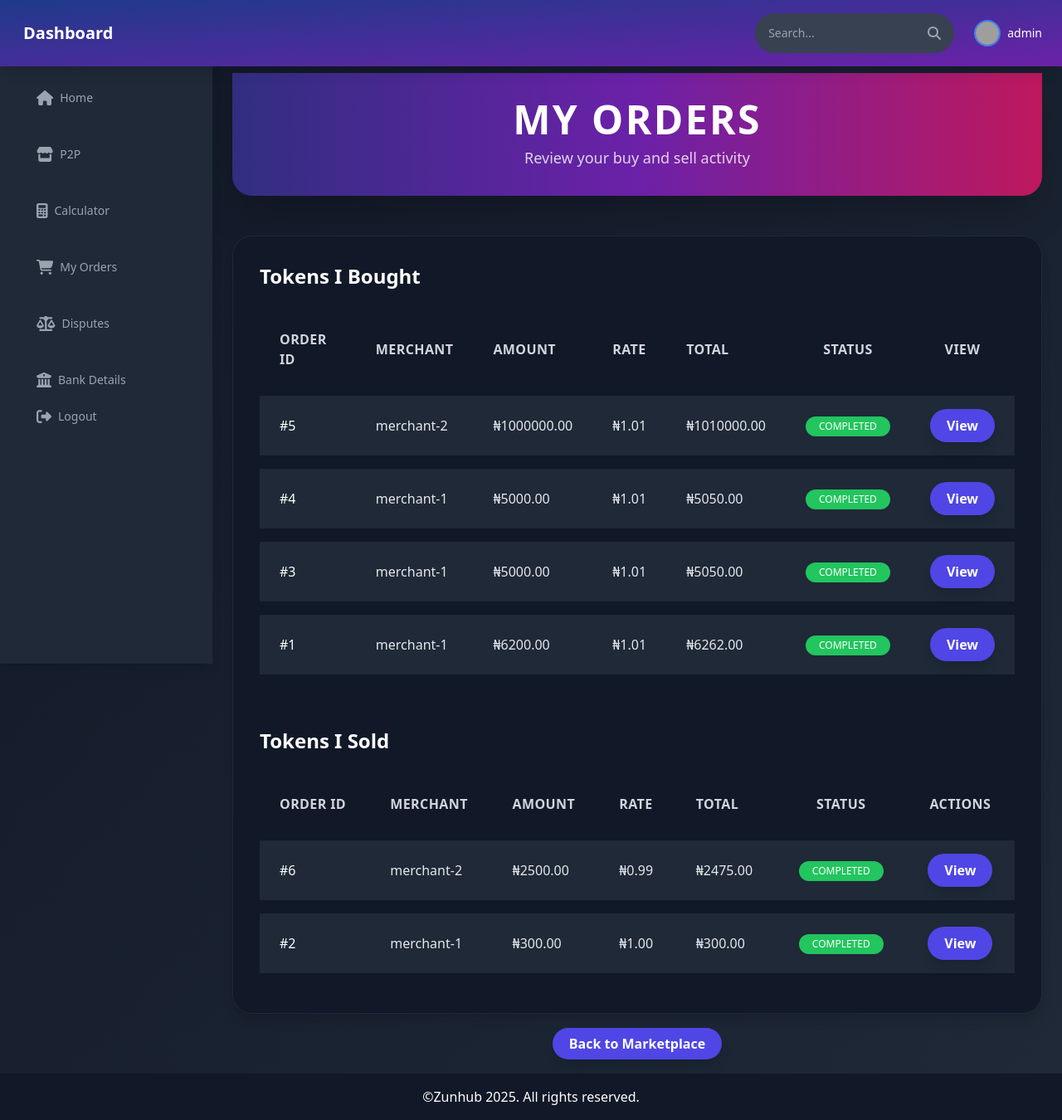
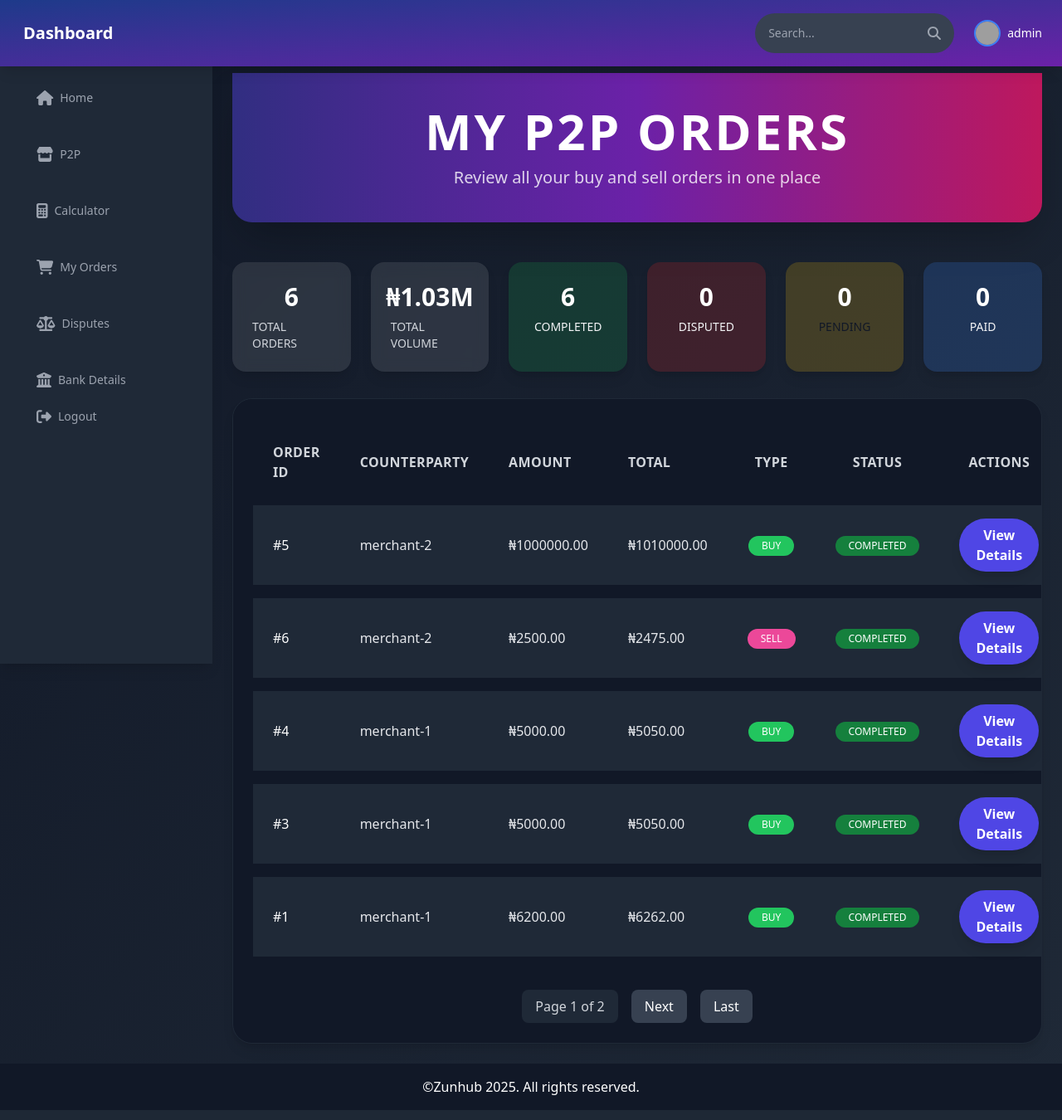
Before and after one commit to Shehuna2/zunhub, a Django app: page /orders/buyer/ in a window 1280 px wide. Shown: the whole page at 83% size. Run offline with Django 5.2, Linux system fonts and the light colour scheme; a user stored in the database is signed in; data comes from the database, SQL or seed files in the repository; both versions use the stored data as it was after the commit; parts of the project's set-up code (start-up, migrations or seed data) failed here and were passed over; some libraries are stand-ins or nearby versions; grey boxes are pictures that could not be loaded.

Commit message:
make buyer orders page and merchant too

```diff
--- a/p2p/views.py
+++ b/p2p/views.py
@@ -392,26 +392,43 @@ def dispute_list(request):
 
 @login_required
 def buyer_orders(request):
+    # 1. User bought tokens
+    buy_qs = Order.objects.filter(buyer=request.user).annotate(
+        order_type=Value('buy', output_field=CharField())
+    )
+    # 2. User sold tokens
+    sell_qs = SellOrder.objects.filter(seller=request.user).annotate(
+        order_type=Value('sell', output_field=CharField())
+    )
 
-    # 1. User bought tokens
-    buy_orders = Order.objects.filter(buyer=request.user).order_by('-created_at')
+    # Merge and paginate
+    all_orders = sorted(
+        chain(buy_qs, sell_qs),
+        key=lambda o: o.created_at,
+        reverse=True
+    )
+    paginator = Paginator(all_orders, 5)
+    page_obj = paginator.get_page(request.GET.get('page'))
 
-    # 2. User sold tokens
-    sell_orders = SellOrder.objects.filter(seller=request.user).order_by('-created_at')
+    # Aggregates
+    total_orders    = len(all_orders)
+    total_amount    = sum(o.total_price for o in all_orders) or 0
+    total_completed = sum(1 for o in all_orders if o.status == 'completed')
+    total_disputed  = sum(1 for o in all_orders if o.status == 'disputed')
+    total_pending   = sum(1 for o in all_orders if o.status == 'pending')
+    total_paid      = sum(1 for o in all_orders if o.status == 'paid')
 
-    return render(request, "p2p/buyer_orders.html", {'buy_orders':  buy_orders,'sell_orders': sell_orders,})
+    return render(request, 'p2p/buyer_orders.html', {
+        'page_obj': page_obj,
+        'total_orders': total_orders,
+        'total_amount': total_amount,
+        'total_completed': total_completed,
+        'total_disputed': total_disputed,
+        'total_pending': total_pending,
+        'total_paid': total_paid,
+    })
 
 
-
-# @login_required
-# def merchant_orders(request):
-#     # 1. Users selling to merchant
-#     sell_orders = SellOrder.objects.filter(buyer_offer__merchant=request.user).order_by('-created_at')
-
-#     # 2. merchant selling to users
-#     buy_orders = Order.objects.filter(sell_offer__merchant=request.user).order_by('-created_at')
-
-#     return render(request, "p2p/merchant_orders.html", {'sell_orders': sell_orders,'buy_orders':  buy_orders,})
 
 @login_required
 def merchant_orders(request):
--- a/templates/p2p/buyer_orders.html
+++ b/templates/p2p/buyer_orders.html
@@ -1,125 +1,221 @@
 {% extends "base.html" %}
+{% load humanize_naira %}
 
 {% block content %}
-<div class="bg-gradient-to-r from-indigo-900 via-purple-800 to-pink-700 text-white p-4 sm:p-8 rounded-b-3xl shadow-2xl">
-    <h2 class="text-3xl sm:text-4xl md:text-5xl font-extrabold text-center uppercase tracking-wider">My Orders</h2>
-    <p class="mt-2 text-center text-base sm:text-lg opacity-80">Review your buy and sell activity</p>
+<div class="bg-gradient-to-r from-indigo-900 via-purple-800 to-pink-700 text-white p-6 sm:p-10 rounded-b-3xl shadow-2xl">
+  <h2 class="text-4xl sm:text-5xl md:text-6xl font-extrabold text-center uppercase tracking-wider">My P2P Orders</h2>
+  <p class="mt-3 text-center text-lg sm:text-xl opacity-80">Review all your buy and sell orders in one place</p>
 </div>
-<section class="max-w-6xl mx-auto mt-12 p-8 bg-gray-900 rounded-3xl shadow-lg border border-gray-800 space-y-12">
-    {# Section: Tokens You Bought from Merchants #}
-    <div>
-        <h3 class="text-2xl font-semibold text-white mb-4">Tokens I Bought</h3>
-        {% if buy_orders %}
-        <div class="overflow-x-auto rounded-lg">
+
+<section class="max-w-7xl mx-auto mt-12 grid grid-cols-1 lg:grid-cols-3 gap-8">
+  <!-- Summary Cards -->
+  <div class="lg:col-span-3 grid grid-cols-1 sm:grid-cols-2 md:grid-cols-3 xl:grid-cols-6 gap-6">
+    <!-- Total Orders -->
+    <div class="bg-white bg-opacity-10 backdrop-blur p-6 rounded-2xl shadow-lg flex flex-col items-center">
+      <div class="text-3xl font-bold text-white">{{ total_orders }}</div>
+      <div class="mt-2 text-gray-300 uppercase text-sm">Total Orders</div>
+    </div>
+    <!-- Total Amount -->
+    <div class="bg-white bg-opacity-10 backdrop-blur p-6 rounded-2xl shadow-lg flex flex-col items-center">
+      <div class="text-3xl font-bold text-white">{{ total_amount|humanize_naira }}</div>
+      <div class="mt-2 text-gray-300 uppercase text-sm">Total Volume</div>
+    </div>
+    <!-- Completed -->
+    <div class="bg-green-600 bg-opacity-20 p-6 rounded-2xl shadow-lg flex flex-col items-center">
+      <div class="text-3xl font-bold text-white">{{ total_completed }}</div>
+      <div class="mt-2 text-gray-100 uppercase text-sm">Completed</div>
+    </div>
+    <!-- Disputed -->
+    <div class="bg-red-600 bg-opacity-20 p-6 rounded-2xl shadow-lg flex flex-col items-center">
+      <div class="text-3xl font-bold text-white">{{ total_disputed }}</div>
+      <div class="mt-2 text-gray-100 uppercase text-sm">Disputed</div>
+    </div>
+    <!-- Pending -->
+    <div class="bg-yellow-500 bg-opacity-20 p-6 rounded-2xl shadow-lg flex flex-col items-center">
+      <div class="text-3xl font-bold text-white">{{ total_pending }}</div>
+      <div class="mt-2 text-gray-900 uppercase text-sm">Pending</div>
+    </div>
+    <!-- Paid -->
+    <div class="bg-blue-500 bg-opacity-20 p-6 rounded-2xl shadow-lg flex flex-col items-center">
+      <div class="text-3xl font-bold text-white">{{ total_paid }}</div>
+      <div class="mt-2 text-gray-100 uppercase text-sm">Paid</div>
+    </div>
+  </div>
+
+  <!-- Orders Table -->
+  <div class="lg:col-span-3 overflow-x-auto rounded-3xl shadow-lg border border-gray-800 bg-gray-900 p-6">
     <table class="w-full table-auto border-separate border-spacing-y-4">
       <thead>
         <tr>
-                        <th class="px-6 py-4 text-left text-gray-300 uppercase tracking-wide">Order ID</th>
-                        <th class="px-6 py-4 text-left text-gray-300 uppercase tracking-wide">Merchant</th>
-                        <th class="px-6 py-4 text-left text-gray-300 uppercase tracking-wide">Amount</th>
-                        <th class="px-6 py-4 text-left text-gray-300 uppercase tracking-wide">Rate</th>
-                        <th class="px-6 py-4 text-left text-gray-300 uppercase tracking-wide">Total</th>
-                        <th class="px-6 py-4 text-center text-gray-300 uppercase tracking-wide">Status</th>
-                        <th class="px-6 py-4 text-center text-gray-300 uppercase tracking-wide">View</th>
+          <th class="px-6 py-3 text-left text-gray-300 uppercase tracking-wide">Order ID</th>
+          <th class="px-6 py-3 text-left text-gray-300 uppercase tracking-wide">Counterparty</th>
+          <th class="px-6 py-3 text-left text-gray-300 uppercase tracking-wide">Amount</th>
+          <th class="px-6 py-3 text-left text-gray-300 uppercase tracking-wide">Total</th>
+          <th class="px-6 py-3 text-center text-gray-300 uppercase tracking-wide">Type</th>
+          <th class="px-6 py-3 text-center text-gray-300 uppercase tracking-wide">Status</th>
+          <th class="px-6 py-3 text-center text-gray-300 uppercase tracking-wide">Actions</th>
         </tr>
       </thead>
       <tbody>
-                    {% for order in buy_orders %}
-                    <tr class="bg-gray-800 hover:bg-gray-700 transition-colors duration-200 rounded-xl">
+        {% for order in page_obj %}
+        <tr class="bg-gray-800 hover:bg-gray-700 transition-colors duration-200 rounded-2xl">
           <td class="px-6 py-4 font-medium text-white">#{{ order.id }}</td>
-                        <td class="px-6 py-4 text-gray-200">{{ order.sell_offer.merchant.username }}</td>
+          <td class="px-6 py-4 text-gray-200">
+            {% if order.order_type == 'buy' %}{{ order.sell_offer.merchant.username }}{% else %}{{ order.buyer_offer.merchant.username }}{% endif %}
+          </td>
           <td class="px-6 py-4 text-gray-200">₦{{ order.amount_requested }}</td>
-                        <td class="px-6 py-4 text-gray-200">₦{{ order.sell_offer.price_per_unit }}</td>
           <td class="px-6 py-4 text-gray-200">₦{{ order.total_price }}</td>
+          <td class="px-6 py-4 text-center">
+            <span class="inline-block px-4 py-1 font-medium rounded-full uppercase text-xs
+              {% if order.order_type == 'buy' %}bg-green-500 text-white{% else %}bg-pink-500 text-white{% endif %}">
+              {{ order.order_type|title }}
+            </span>
+          </td>
           <td class="px-6 py-4 text-center">
             {% if order.status == 'pending' %}
               <span class="inline-block px-4 py-1 bg-yellow-500 text-gray-900 font-medium rounded-full uppercase text-xs">Pending</span>
             {% elif order.status == 'paid' %}
-                                <span class="inline-block px-4 py-1 bg-blue-600 text-white font-medium rounded-full uppercase text-xs">Awaiting Release</span>
+              {% if order.order_type == 'sell' and request.user == order.seller %}
+                <button type="button" data-url="{% url 'seller_confirm_release' order.id %}" class="inline-block px-5 py-2 bg-green-600 hover:bg-green-500 text-white font-semibold rounded-full release-btn">Release Tokens</button>
+              {% else %}
+                <span class="inline-block px-4 py-1 bg-blue-500 text-white font-medium rounded-full uppercase text-xs">Awaiting Seller</span>
+              {% endif %}
             {% elif order.status == 'completed' %}
-                                <span class="inline-block px-4 py-1 bg-green-500 text-white font-medium rounded-full uppercase text-xs">Completed</span>
+              <span class="inline-block px-4 py-1 bg-green-700 text-white font-medium rounded-full uppercase text-xs">Completed</span>
             {% elif order.status == 'disputed' %}
               <span class="inline-block px-4 py-1 bg-red-600 text-white font-medium rounded-full uppercase text-xs">Disputed</span>
             {% endif %}
           </td>
           <td class="px-6 py-4 text-center">
-                            <a href="{% url 'order_details' order.id %}"
-                               class="inline-block px-5 py-2 bg-indigo-600 hover:bg-indigo-500 text-white font-semibold rounded-full shadow-lg transform hover:scale-105 transition-transform duration-200">
-                                View
-                            </a>
+            {% if order.order_type == 'buy' %}
+              <a href="{% url 'order_details' order.id %}" class="inline-block px-5 py-2 bg-indigo-600 hover:bg-indigo-500 text-white font-semibold rounded-full shadow-lg transform hover:scale-105 transition-transform duration-200 text-sm sm:text-base">View Details</a>
+            {% else %}
+              <a href="{% url 'sell_order_details' order.id %}" class="inline-block px-5 py-2 bg-indigo-600 hover:bg-indigo-500 text-white font-semibold rounded-full shadow-lg transform hover:scale-105 transition-transform duration-200 text-sm sm:text-base">View Details</a>
+            {% endif %}
           </td>
+        </tr>
+        {% empty %}
+        <tr>
+          <td colspan="7" class="text-gray-400 text-center py-6">No P2P orders found.</td>
         </tr>
         {% endfor %}
       </tbody>
     </table>
-        </div>
-        {% else %}
-        <p class="text-gray-400">You haven't bought any tokens yet.</p>
+    <!-- Pagination Controls -->
+    <div class="mt-6 flex justify-center space-x-4">
+      {% if page_obj.has_previous %}
+        <a href="?page=1" class="px-4 py-2 bg-gray-700 text-white rounded-lg hover:bg-gray-600">First</a>
+        <a href="?page={{ page_obj.previous_page_number }}" class="px-4 py-2 bg-gray-700 text-white rounded-lg hover:bg-gray-600">Previous</a>
+      {% endif %}
+      <span class="px-4 py-2 bg-gray-800 text-gray-300 rounded-lg">
+        Page {{ page_obj.number }} of {{ page_obj.paginator.num_pages }}
+      </span>
+      {% if page_obj.has_next %}
+        <a href="?page={{ page_obj.next_page_number }}" class="px-4 py-2 bg-gray-700 text-white rounded-lg hover:bg-gray-600">Next</a>
+        <a href="?page={{ page_obj.paginator.num_pages }}" class="px-4 py-2 bg-gray-700 text-white rounded-lg hover:bg-gray-600">Last</a>
       {% endif %}
     </div>
-
-    {# Section: Tokens You Sold to Merchants #}
-    <div>
-        <h3 class="text-2xl font-semibold text-white mb-4">Tokens I Sold</h3>
-        {% if sell_orders %}
-        <div class="overflow-x-auto rounded-lg">
-            <table class="w-full table-auto border-separate border-spacing-y-4">
-                <thead>
-                    <tr>
-                        <th class="px-6 py-4 text-left text-gray-300 uppercase tracking-wide">Order ID</th>
-                        <th class="px-6 py-4 text-left text-gray-300 uppercase tracking-wide">Merchant</th>
-                        <th class="px-6 py-4 text-left text-gray-300 uppercase tracking-wide">Amount</th>
-                        <th class="px-6 py-4 text-left text-gray-300 uppercase tracking-wide">Rate</th>
-                        <th class="px-6 py-4 text-left text-gray-300 uppercase tracking-wide">Total</th>
-                        <th class="px-6 py-4 text-center text-gray-300 uppercase tracking-wide">Status</th>
-                        <th class="px-6 py-4 text-center text-gray-300 uppercase tracking-wide">Actions</th>
-                    </tr>
-                </thead>
-                <tbody>
-                    {% for order in sell_orders %}
-                    <tr class="bg-gray-800 hover:bg-gray-700 transition-colors duration-200 rounded-xl">
-                        <td class="px-6 py-4 font-medium text-white">#{{ order.id }}</td>
-                        <td class="px-6 py-4 text-gray-200">{{ order.buyer_offer.merchant.username }}</td>
-                        <td class="px-6 py-4 text-gray-200">₦{{ order.amount_requested }}</td>
-                        <td class="px-6 py-4 text-gray-200">₦{{ order.buyer_offer.price_per_unit }}</td>
-                        <td class="px-6 py-4 text-gray-200">₦{{ order.total_price }}</td>
-                        <td class="px-6 py-4 text-center">
-                            {% if order.status == 'pending' %}
-                                <span class="inline-block px-4 py-1 bg-yellow-500 text-gray-900 font-medium rounded-full uppercase text-xs">Pending</span>
-                            {% elif order.status == 'paid' %}
-
-                                {# Seller (you) releases to merchant #}
-                                <button type="button" data-url="{% url 'seller_release' order.id %}"
-                                        class="inline-block px-5 py-2 bg-green-600 hover:bg-green-500 text-white font-semibold rounded-full release-btn">
-                                    Release Tokens
-                                </button>
-                            {% elif order.status == 'completed' %}
-                                <span class="inline-block px-4 py-1 bg-green-500 text-white font-medium rounded-full uppercase text-xs">Completed</span>
-                            {% elif order.status == 'disputed' %}
-                                <span class="inline-block px-4 py-1 bg-red-600 text-white font-medium rounded-full uppercase text-xs">Disputed</span>
-                            {% endif %}
-                        </td>
-                        <td class="px-6 py-4 text-center">
-                            <a href="{% url 'sell_order_details' order.id %}"
-                               class="inline-block px-5 py-2 bg-indigo-600 hover:bg-indigo-500 text-white font-semibold rounded-full shadow-lg transform hover:scale-105 transition-transform duration-200">
-                                View
-                            </a>
-                        </td>
-                    </tr>
-                    {% endfor %}
-                </tbody>
-            </table>
-        </div>
-        {% else %}
-        <p class="text-gray-400">You haven't sold any tokens yet.</p>
-        {% endif %}
   </div>
 </section>
 
-<div class="text-center mt-6">
-    <a href="{% url 'marketplace' %}"
-       class="w-full md:w-auto bg-indigo-600 hover:bg-indigo-500 text-white px-5 py-2 rounded-full shadow-lg font-semibold transform hover:scale-105 transition-transform duration-200">
-        Back to Marketplace
-    </a>
+<!-- Confirmation Modal -->
+<div id="confirm-modal" class="fixed inset-0 bg-black bg-opacity-60 flex items-center justify-center hidden">
+  <div class="bg-white dark:bg-gray-800 rounded-xl p-8 shadow-2xl w-11/12 max-w-md">
+    <h3 class="text-2xl font-bold text-gray-900 dark:text-white mb-4">Confirm Release</h3>
+    <p class="text-gray-700 dark:text-gray-300 mb-6">Are you sure you want to release tokens?</p>
+    <div class="flex justify-end space-x-4">
+      <button id="modal-cancel" class="px-4 py-2 bg-gray-300 hover:bg-gray-400 text-gray-800 rounded-lg">Cancel</button>
+      <button id="modal-confirm" class="px-4 py-2 bg-green-600 hover:bg-green-500 text-white rounded-lg">Yes, Release</button>
     </div>
+  </div>
+</div>
+
+<!-- Toast Notification Container -->
+<div id="toast" class="fixed bottom-6 right-6 bg-green-600 text-white px-6 py-3 rounded-lg shadow-lg opacity-0 transform translate-y-4 transition-all duration-300 pointer-events-none">
+  <span id="toast-message"></span>
+</div>
+
+<script>
+  function getCookie(name) {
+    let cookieValue = null;
+    if (document.cookie && document.cookie !== '') {
+      const cookies = document.cookie.split(';');
+      for (let cookie of cookies) {
+        cookie = cookie.trim();
+        if (cookie.startsWith(name + '=')) {
+          cookieValue = decodeURIComponent(cookie.substring(name.length + 1));
+          break;
+        }
+      }
+    }
+    return cookieValue;
+  }
+
+  function showToast(message, isError = false) {
+    const toast = document.getElementById('toast');
+    const msg = document.getElementById('toast-message');
+    msg.textContent = message;
+    toast.classList.remove('bg-green-600', 'bg-red-600');
+    toast.classList.add(isError ? 'bg-red-600' : 'bg-green-600');
+    toast.classList.remove('opacity-0', 'translate-y-4');
+    toast.classList.add('opacity-100', 'translate-y-0');
+    setTimeout(() => {
+      toast.classList.remove('opacity-100', 'translate-y-0');
+      toast.classList.add('opacity-0', 'translate-y-4');
+    }, 3000);
+  }
+
+  document.addEventListener('DOMContentLoaded', () => {
+    const csrftoken = getCookie('csrftoken');
+    const modal = document.getElementById('confirm-modal');
+    const modalCancel = document.getElementById('modal-cancel');
+    const modalConfirm = document.getElementById('modal-confirm');
+    let activeBtn = null;
+
+    document.querySelectorAll('.release-btn').forEach(btn => {
+      btn.addEventListener('click', () => {
+        activeBtn = btn;
+        modal.classList.remove('hidden');
+      });
+    });
+
+    modalCancel.addEventListener('click', () => {
+      modal.classList.add('hidden');
+      activeBtn = null;
+    });
+
+    modalConfirm.addEventListener('click', async () => {
+      modal.classList.add('hidden');
+      if (!activeBtn) return;
+      const btn = activeBtn;
+      activeBtn = null;
+      btn.disabled = true;
+      const url = btn.dataset.url;
+      try {
+        const res = await fetch(url, {
+          method: 'POST',
+          headers: {
+            'Content-Type': 'application/json',
+            'X-CSRFToken': csrftoken
+          }
+        });
+        const data = await res.json();
+        if (res.ok) {
+          const statusTd = btn.closest('tr')?.querySelector('td:nth-child(6)');
+          if (statusTd) {
+            statusTd.innerHTML = '<span class="inline-block px-4 py-1 bg-green-700 text-white font-medium rounded-full shadow-inner uppercase text-xs">Completed</span>';
+          }
+          btn.remove();
+          showToast(data.message);
+        } else {
+          showToast(data.error || 'An error occurred.', true);
+          btn.disabled = false;
+        }
+      } catch (e) {
+        showToast('Network error.', true);
+        btn.disabled = false;
+      }
+    });
+  });
+</script>
 {% endblock content %}
```
Also changed, not shown: db.sqlite3. Lines whose indentation alone changed are shown as unchanged.
